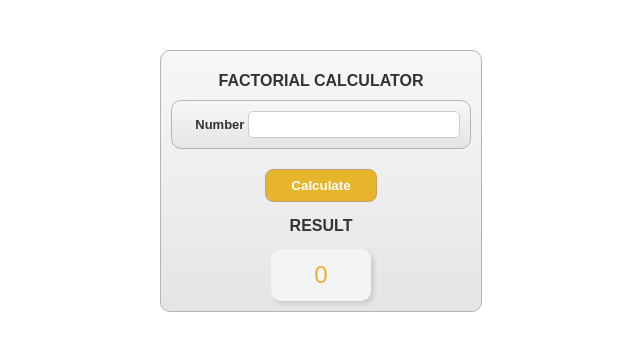
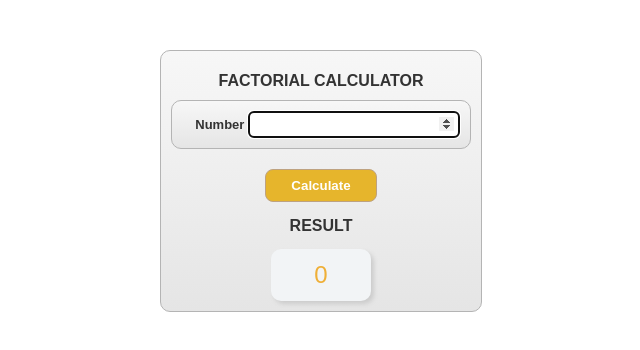
Before and after one commit to edysegura/js-automated-tests, a website: page app/index.html in a window 1280 px wide. Shown: the whole page, without its empty margins (319-959 px from the left). Drawn offline with Linux system fonts and the light colour scheme.

Commit message:
Implement input auto focus
This closes #16

```diff
--- a/app/index.html
+++ b/app/index.html
@@ -12,7 +12,7 @@
     <div class="form">
         <label for="number">
             Number
-            <input type="number" min="0" max="100" id="number" required>
+            <input type="number" min="0" max="100" id="number" required autofocus>
         </label>
     </div>
 
```
